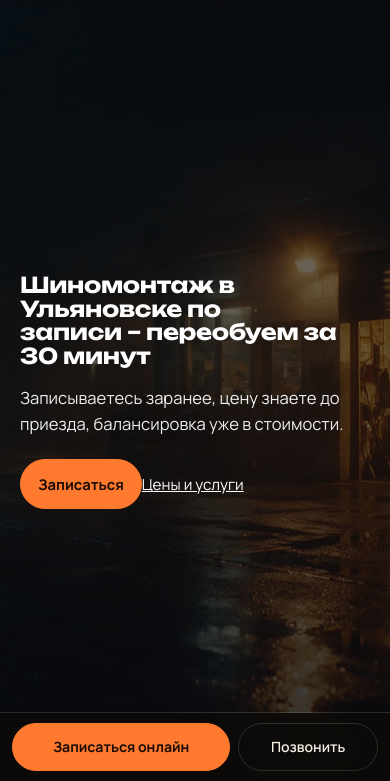
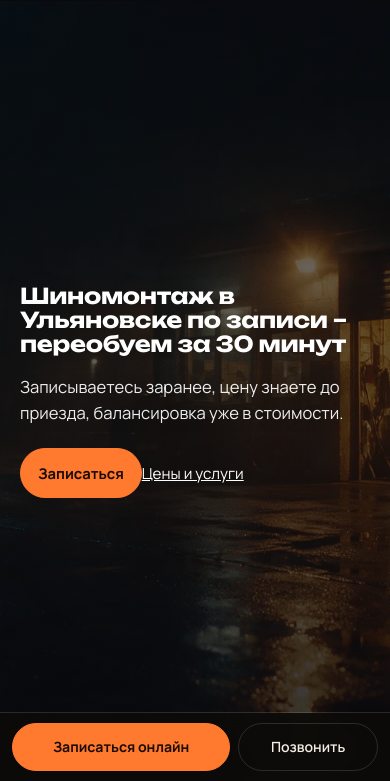
Before and after one commit to ethan2520ca-del/demo-avtostatus, a plain HTML site: page index.html in a window 390 px wide. Shown: the part 63-844 px from the top of the page. Drawn offline with Linux system fonts and the light colour scheme.

Commit message:
первый экран по правилу: фото во весь экран + заголовок + подзаголовок + кнопки

```diff
--- a/index.html
+++ b/index.html
@@ -32,10 +32,10 @@ body{overflow-x:clip}
 .s-hero__text{position:relative;z-index:1;max-width:none;margin:0;
   padding-left:max(var(--gut),calc((100vw - 1180px)/2 + var(--gut)));padding-right:var(--gut)}
 .s-hero__text>*:first-child{margin-top:0}
-.s-hero h1{color:#fff!important;font-size:calc(clamp(1.95rem,4vw,3.35rem) * var(--h1k,1))!important;
-  line-height:1.08!important;max-width:24ch;hyphens:none!important;text-wrap:pretty;
+.s-hero h1{color:#fff!important;font-size:calc(clamp(1.95rem,3.5vw,3.1rem) * var(--h1k,1))!important;
+  line-height:1.1!important;max-width:640px!important;hyphens:none!important;text-wrap:pretty;
   text-shadow:0 1px 18px rgba(0,0,0,.35)}
-.s-hero .s-lead{color:rgba(255,255,255,.92)!important;margin-top:18px;max-width:34ch;font-size:1.04rem;
+.s-hero .s-lead{color:rgba(255,255,255,.92)!important;margin-top:18px;max-width:560px!important;font-size:1.04rem;
   text-shadow:0 1px 14px rgba(0,0,0,.4)}
 .s-hero .s-actions{margin-top:26px}
 .s-hero .s-link{color:#fff!important;border-bottom-color:rgba(255,255,255,.55)!important}
@@ -44,7 +44,7 @@ body{overflow-x:clip}
 @media (max-width:820px){
   .s-hero{min-height:calc(100svh - 64px)!important}
   .s-hero__text{max-width:100%;padding:0 20px}
-  .s-hero h1{max-width:16ch;font-size:calc(clamp(1.7rem,7vw,2.4rem) * var(--h1k,1))!important}
+  .s-hero h1{max-width:none;font-size:calc(clamp(1.7rem,7vw,2.4rem) * var(--h1k,1))!important}
   .s-hero .s-actions{gap:14px 18px;flex-wrap:wrap;margin-top:22px}
   .s-hero .s-btn{padding:0 1.15em;font-size:.92rem}
   .s-hero .s-link{font-size:.95rem}
```
